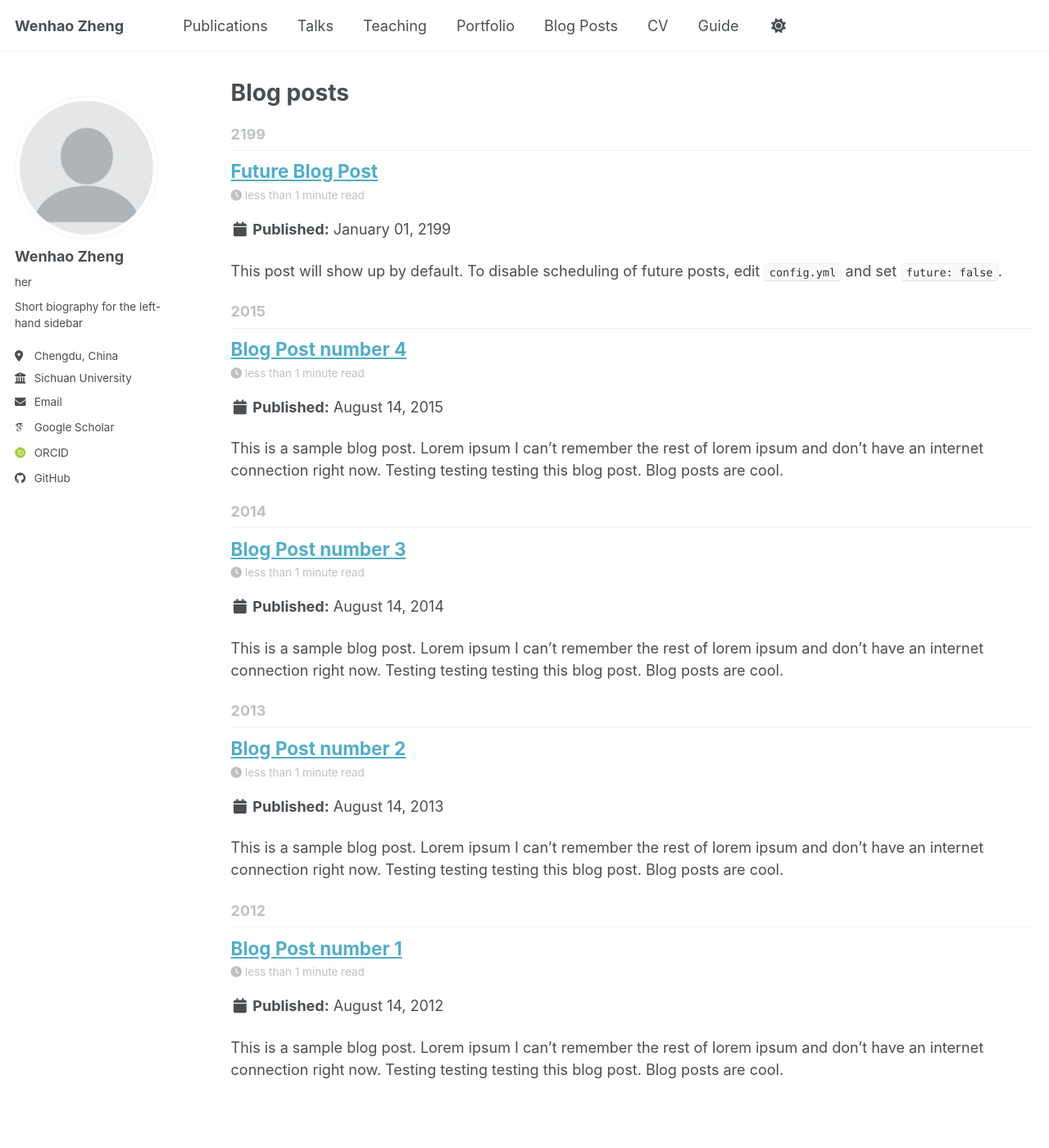
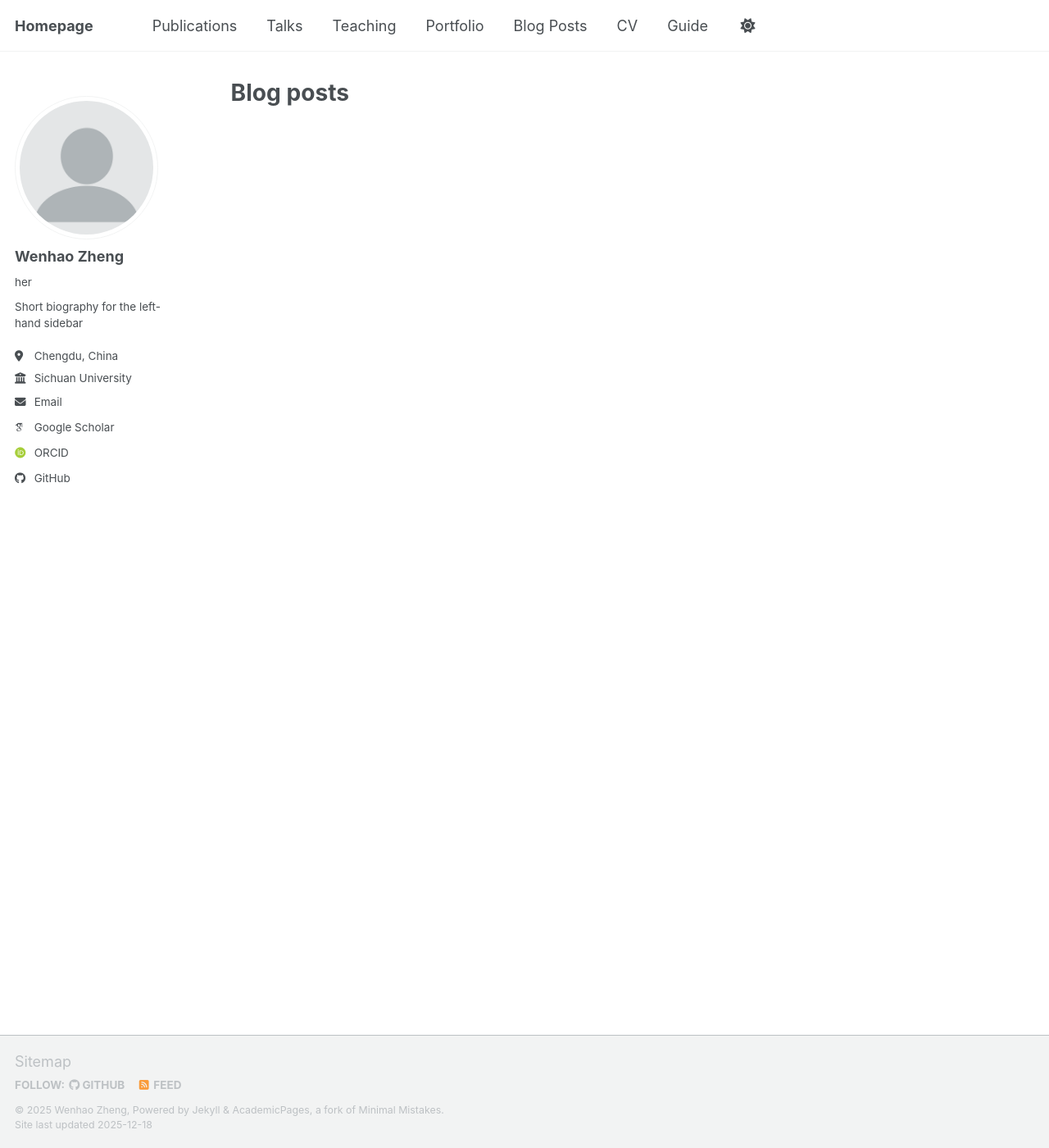
Before and after one commit to scu-zwh/scu-zwh.github.io, a Jekyll site: the page built from _pages/year-archive.html, in a window 1280 px wide and 1400 px high. Shown: the whole window at 82% size. Built offline with Jekyll 4.4.1, drawn with Linux system fonts in a browser that asks for light colours; some web fonts are replaced; a script bundle is joined from its source files by our own code; library files that are not in the unit come from our copies; some of the changed lines change nothing that is shown.

Commit message:
Update _config.yml

```diff
--- a/_config.yml
+++ b/_config.yml
@@ -9,7 +9,7 @@
 # Basic Site Settings
 locale                   : "en-US"
 site_theme               : "default" # Currently available options are "default", "air"
-title                    : "Wenhao Zheng"
+title                    : "Homepage"
 title_separator          : "-"
 name                     : &name "Wenhao Zheng"
 description              : &description "Wenhao Zheng's academic portfolio"   # Update this with a general description of your site, this is the default if not overridden by a page
@@ -166,6 +166,8 @@ include:
   - _pages
   - files
 exclude:
+  - _teaching/
+  - _posts/
   - "*.sublime-project"
   - "*.sublime-workspace"
   - .asset-cache
@@ -222,16 +224,16 @@ kramdown:
 # These settings control the types of collections used by the template
 collections:
   teaching:
-    output: true
+    output: false
     permalink: /:collection/:path/
   publications:
     output: true
     permalink: /:collection/:path/
   portfolio:
-    output: true
+    output: false
     permalink: /:collection/:path/
   talks:
-    output: true
+    output: false
     permalink: /:collection/:path/
 
 
```
